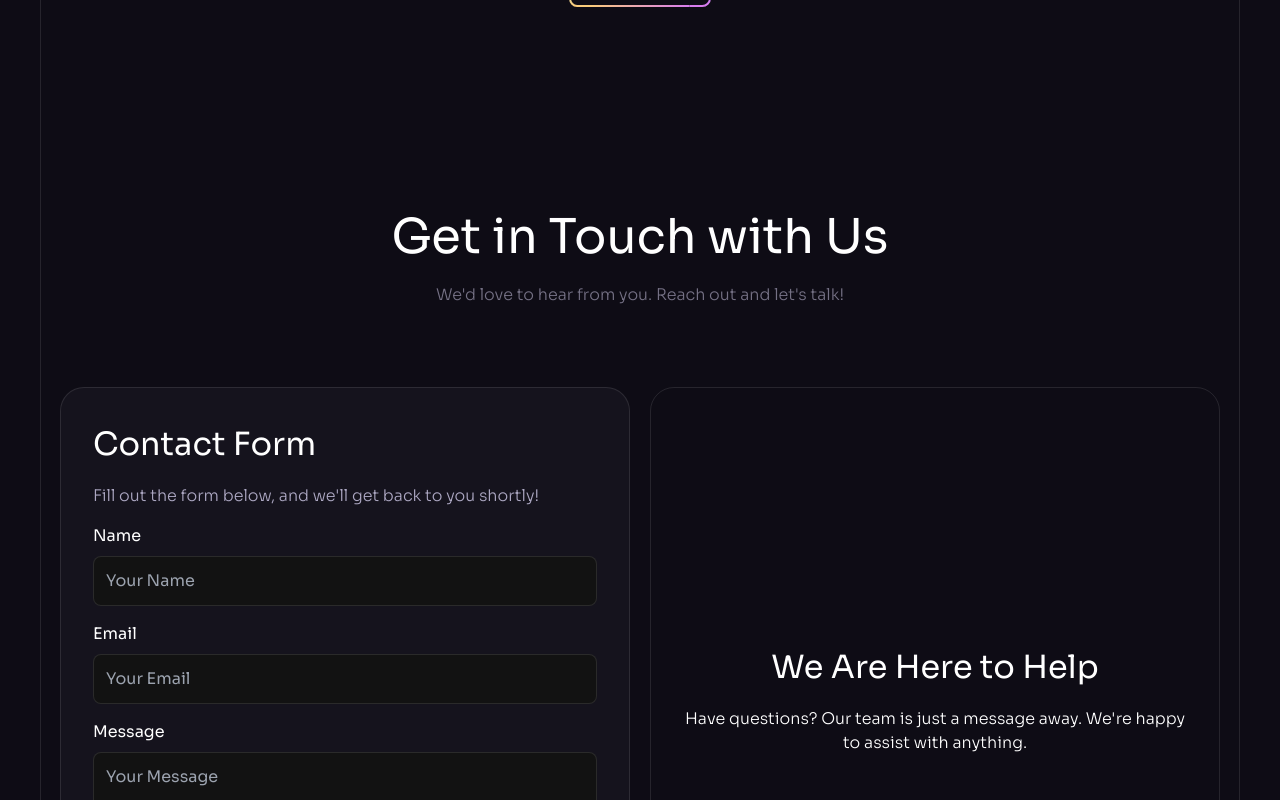
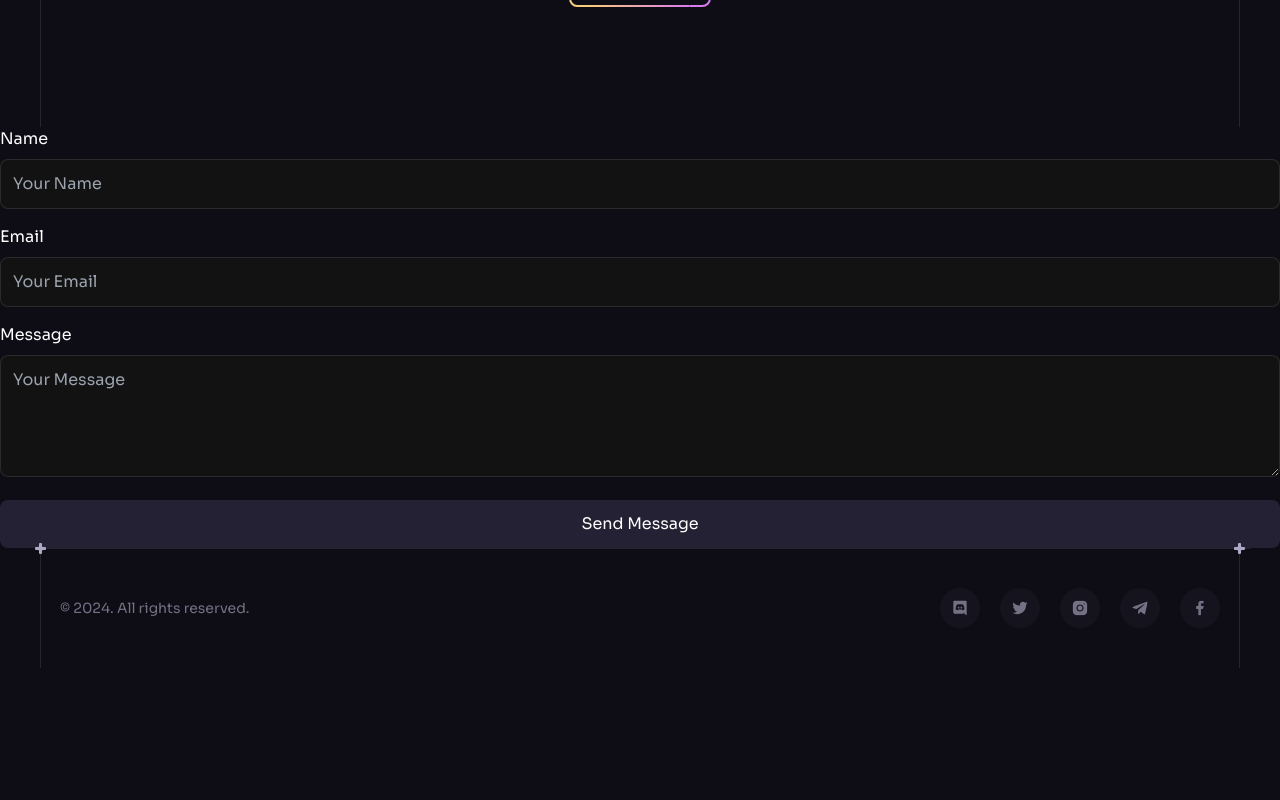
Before and after one commit to Zaid-Siddiqui/balticcodes, a React (Vite) app: page / in a window 1280 px wide. Shown: the part 7900-8700 px from the top of the page. After the commit the page ends 8568 px from the top, so only its background shows below. Built offline with nearby package versions, Linux system fonts and the light colour scheme.

Commit message:
contact service

```diff
--- a/src/components/ContactUs.jsx
+++ b/src/components/ContactUs.jsx
@@ -1,24 +1,45 @@
-import Section from "./Section";
-import Heading from "./Heading";
-//import { contactImage } from "../assets"; // Assuming you have a contact image or background image for this section
+import React, { useState } from "react";
 
 const ContactUs = () => {
+    const [formData, setFormData] = useState({
+        name: "",
+        email: "",
+        message: "",
+    });
+
+    const handleChange = (e) => {
+        const { name, value } = e.target;
+        setFormData((prevData) => ({ ...prevData, [name]: value }));
+    };
+
+    const handleSubmit = async (e) => {
+        e.preventDefault();
+
+        try {
+            const response = await fetch("http://localhost:5000/send-email", {
+                method: "POST",
+                headers: { "Content-Type": "application/json" },
+                body: JSON.stringify(formData),
+            });
+
+            if (response.ok) {
+                alert("Message sent successfully!");
+                setFormData({ name: "", email: "", message: "" }); // Reset form
+            } else {
+                alert("Failed to send message. Please try again.");
+            }
+        } catch (error) {
+            console.error("Error:", error);
+            alert("An error occurred. Please try again.");
+        }
+    };
+
     return (
-        <Section id="contact-us">
-            <div className="container">
-                <Heading
-                    title="Get in Touch with Us"
-                    text="We&apos;d love to hear from you. Reach out and let&apos;s talk!"
-                />
-
-                <div className="relative grid gap-5 lg:grid-cols-2">
-                    {/* Left Section: Contact Form */}
-                    <div className="relative min-h-[39rem] border border-n-1/10 rounded-3xl overflow-hidden bg-n-7 p-8">
-                        <h4 className="h4 mb-4">Contact Form</h4>
-                        <p className="body-2 mb-4 text-n-3">Fill out the form below, and we&apos;ll get back to you shortly!</p>
-                        <form className="space-y-4">
+        <form className="space-y-4" onSubmit={handleSubmit}>
             <div>
-                                <label htmlFor="name" className="block mb-2 text-n-1">Name</label>
+                <label htmlFor="name" className="block mb-2 text-n-1">
+                    Name
+                </label>
                 <input
                     type="text"
                     id="name"
@@ -26,10 +47,14 @@ const ContactUs = () => {
                     className="w-full p-3 rounded-lg border border-n-1/10"
                     placeholder="Your Name"
                     required
+                    value={formData.name}
+                    onChange={handleChange}
                 />
             </div>
             <div>
-                                <label htmlFor="email" className="block mb-2 text-n-1">Email</label>
+                <label htmlFor="email" className="block mb-2 text-n-1">
+                    Email
+                </label>
                 <input
                     type="email"
                     id="email"
@@ -37,10 +62,14 @@ const ContactUs = () => {
                     className="w-full p-3 rounded-lg border border-n-1/10"
                     placeholder="Your Email"
                     required
+                    value={formData.email}
+                    onChange={handleChange}
                 />
             </div>
             <div>
-                                <label htmlFor="message" className="block mb-2 text-n-1">Message</label>
+                <label htmlFor="message" className="block mb-2 text-n-1">
+                    Message
+                </label>
                 <textarea
                     id="message"
                     name="message"
@@ -48,6 +77,8 @@ const ContactUs = () => {
                     placeholder="Your Message"
                     rows="4"
                     required
+                    value={formData.message}
+                    onChange={handleChange}
                 ></textarea>
             </div>
             <button
@@ -57,21 +88,6 @@ const ContactUs = () => {
                 Send Message
             </button>
         </form>
-                    </div>
-
-                    {/* Right Section: Image or Background */}
-                    <div className="relative min-h-[39rem] border border-n-1/10 rounded-3xl overflow-hidden">
-
-                        <div className="absolute inset-0 flex flex-col justify-center items-center p-8 bg-gradient-to-b from-n-8/0 to-n-8/90">
-                            <h4 className="h4 text-white mb-4">We Are Here to Help</h4>
-                            <p className="body-2 text-white text-center">
-                                Have questions? Our team is just a message away. We&apos;re happy to assist with anything.
-                            </p>
-                        </div>
-                    </div>
-                </div>
-            </div>
-        </Section>
     );
 };
 
--- a/src/components/design/Services.jsx
+++ b/src/components/design/Services.jsx
@@ -18,7 +18,7 @@ export const Gradient = () => {
 export const PhotoChatMessage = () => {
   return (
     <div className="absolute top-8 right-8 max-w-[17.5rem] py-6 px-8 bg-black rounded-t-xl rounded-bl-xl font-code text-base lg:top-16 lg:right-[8.75rem] lg:max-w-[17.5rem]">
-      Hey Brainwave, enhance this photo
+      Hey Balticcodes, enhance this photo
       <ChatBubbleWing className="absolute left-full bottom-0" />
     </div>
   );
@@ -33,7 +33,7 @@ export const VideoChatMessage = () => {
           src={brainwaveWhiteSymbol}
           width={26}
           height={26}
-          alt="Brainwave"
+          alt="balticcodes"
         />
       </div>
       <p className="tagline absolute right-2.5 bottom-1 text-[0.625rem] text-n-3 uppercase">
```
Lines whose indentation alone changed are shown as unchanged.
